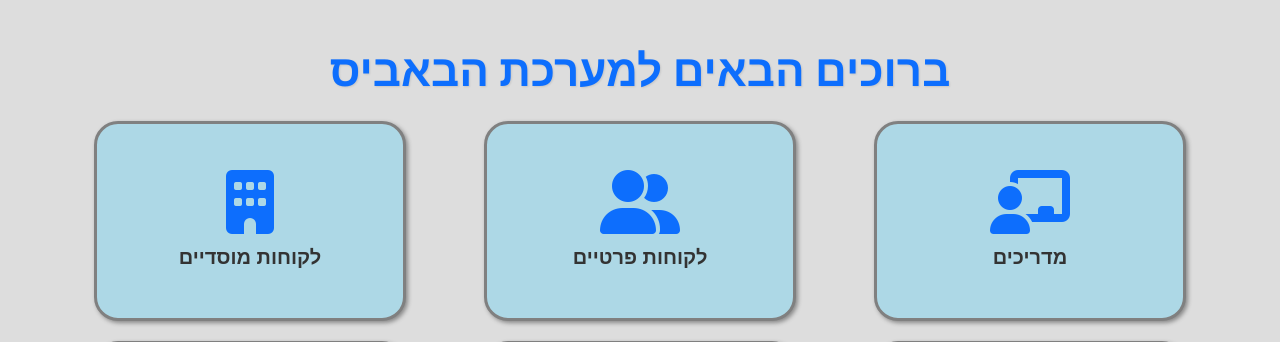
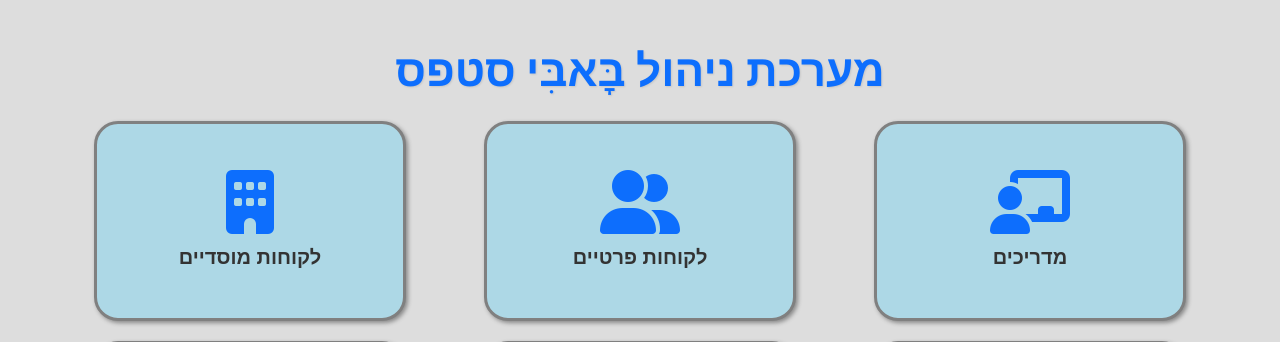
Before and after one commit to AviramVi/babis_web_flask, a Flask app: page / in a window 1280 px wide. Shown: the part 56-398 px from the top of the page. Run offline with Flask 2, Linux system fonts and the light colour scheme; some libraries are stand-ins or nearby versions.

Commit message:
Update dashboard.html

```diff
--- a/templates/dashboard.html
+++ b/templates/dashboard.html
@@ -4,7 +4,7 @@
 
 {% block content %}
 <div class="dashboard-bg">
-    <h1 class="dashboard-title text-center mb-4">ברוכים הבאים למערכת הבאביס</h1>
+    <h1 class="dashboard-title text-center mb-4">מערכת ניהול בׇּאבִּי סטפס</h1>
 
     <div class="dashboard-grid">
         <a href="{{ url_for('instructors') }}" class="dashboard-card">
```
